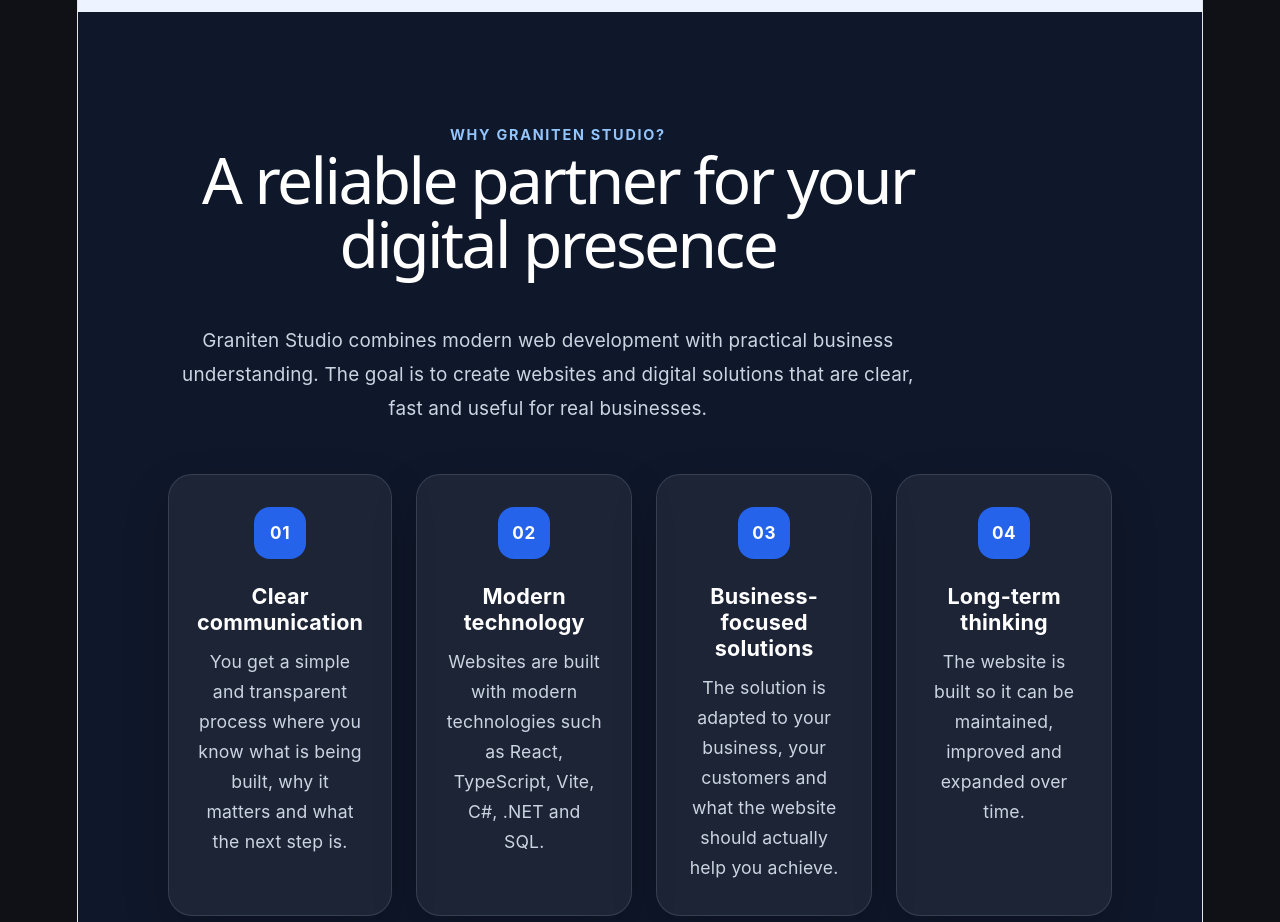
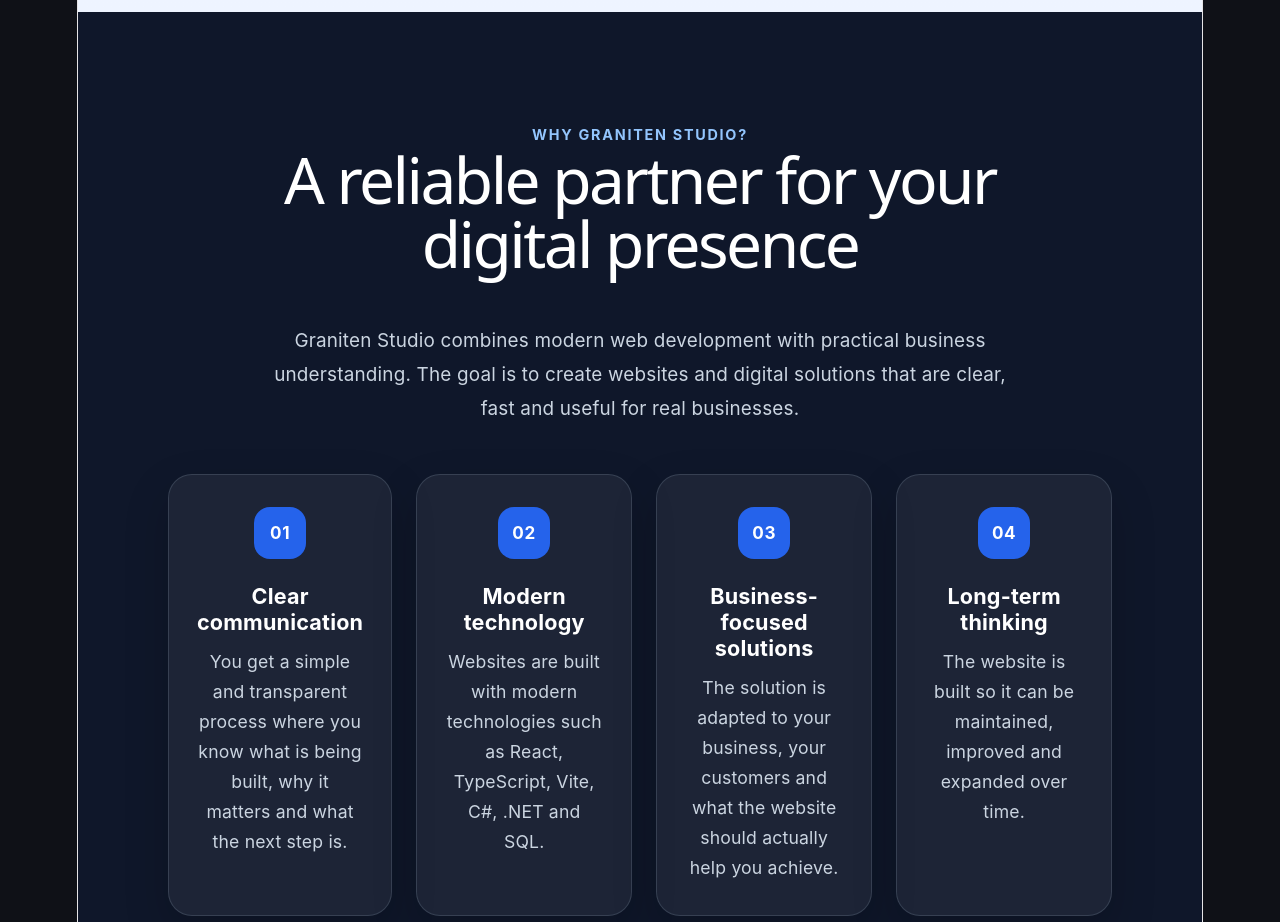
Before and after one commit to Graniten40/graniten-studio, a React (Vite) app: page / in a window 1280 px wide. Shown: the part 3860-4782 px from the top of the page. Built offline with nearby package versions, Linux system fonts and the light colour scheme.

Commit message:
Fix responsive why choose section

```diff
--- a/src/App.css
+++ b/src/App.css
@@ -1103,7 +1103,9 @@
 }
 
 .why-header {
-  max-width: 780px;
+  max-width: 900px;
+  margin: 0 auto;
+  text-align: center;
 }
 
 .why-section .section-label {
@@ -1119,7 +1121,8 @@
   color: #cbd5e1;
   font-size: 1.05rem;
   line-height: 1.8;
-  margin-top: 18px;
+  margin: 18px auto 0;
+  text-align: center;
 }
 
 .why-grid {
```
